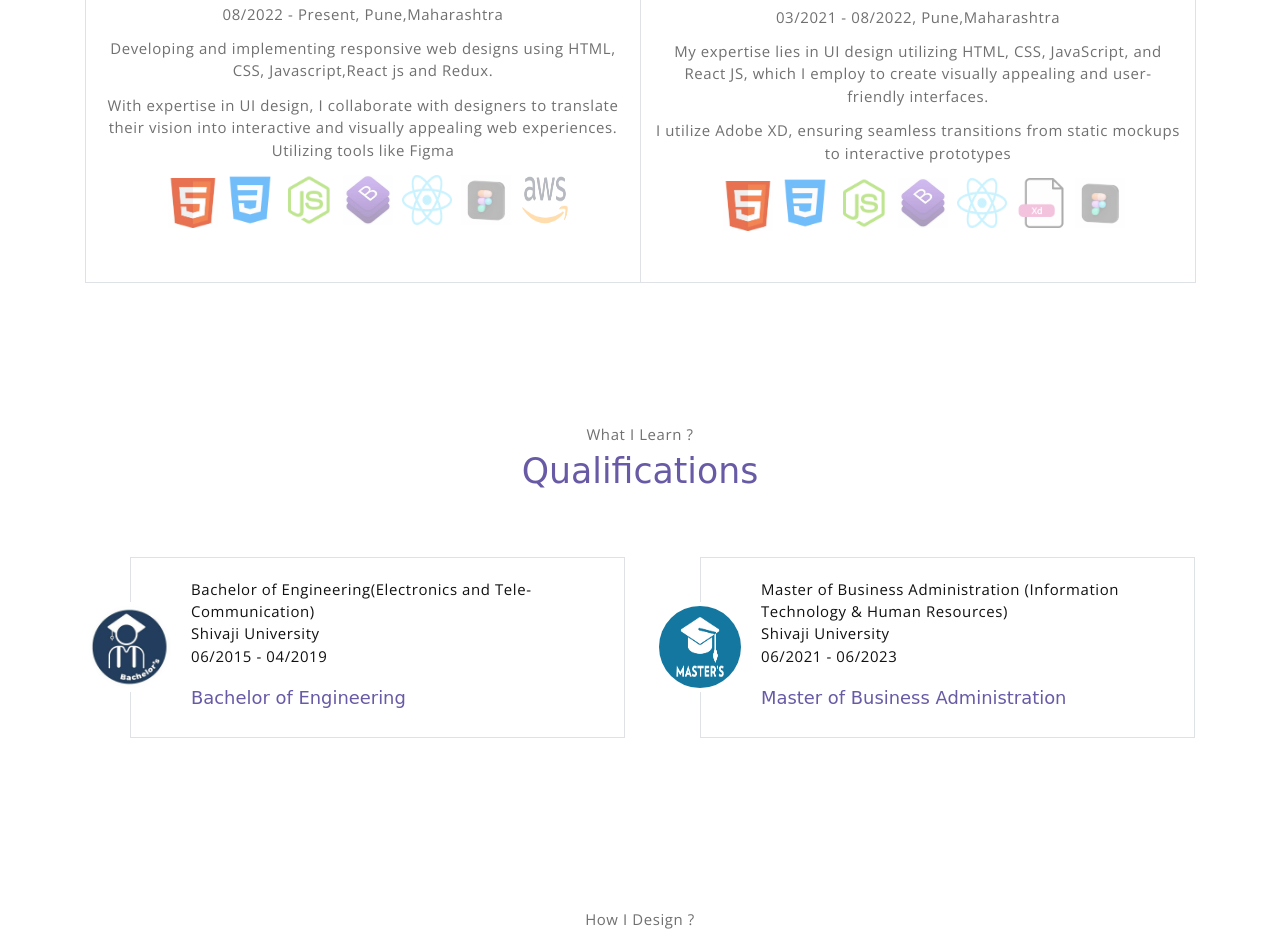
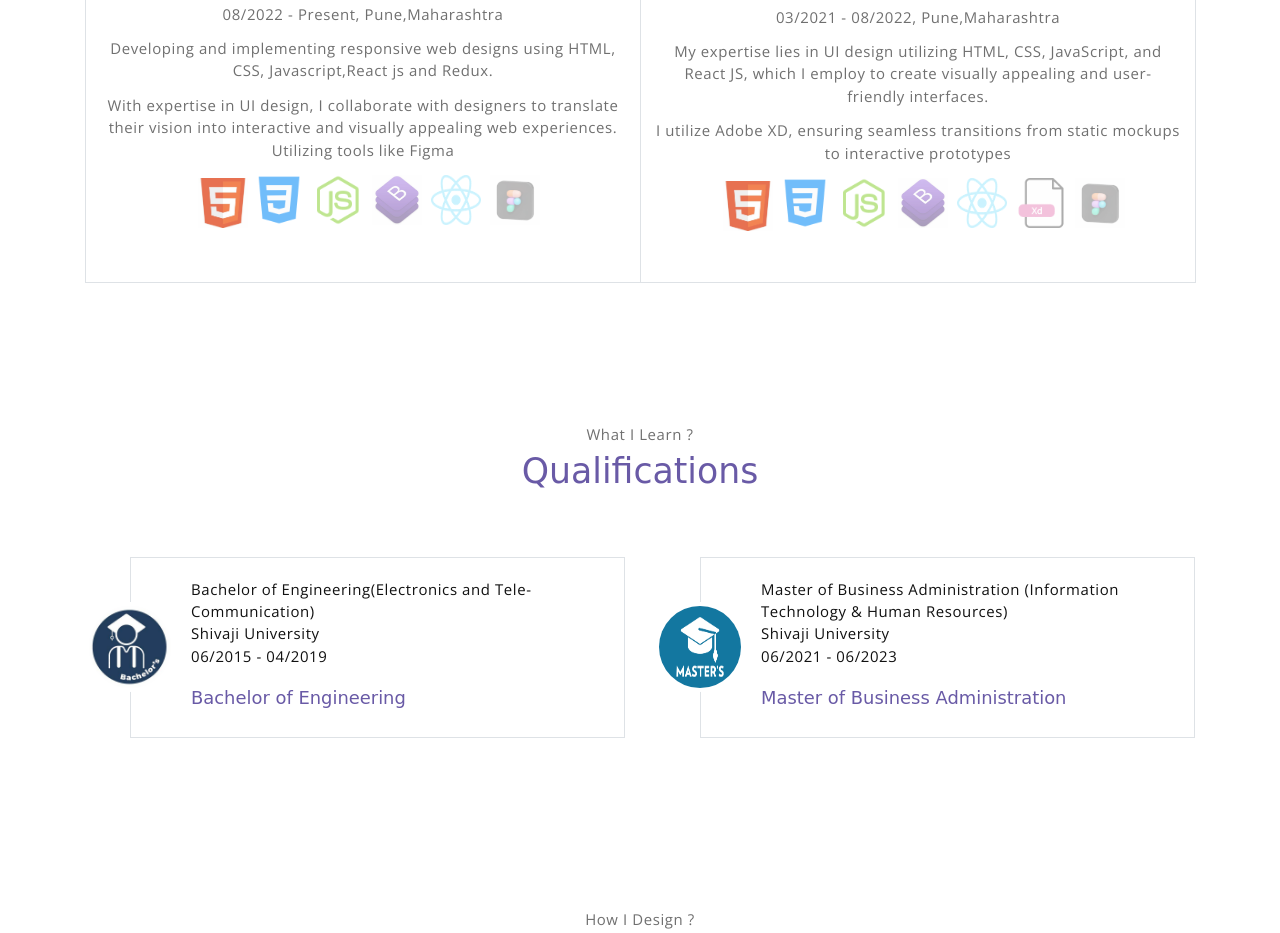
Before and after one commit to Patilgouri/gourinewportfolio, a plain HTML site: page index.html in a window 1280 px wide. Shown: the part 2865-3798 px from the top of the page. Drawn offline with nearby package versions, Linux system fonts and the light colour scheme; a web font is replaced by a local one.

Commit message:
Update index.html

```diff
--- a/index.html
+++ b/index.html
@@ -221,8 +221,7 @@
                                         </span>
                                         <span><img src="assets/imgs/figma.png" height="50px" width="50px"
                                                 alt="HTML logo"></span>
-                                        <span><img src="assets/imgs/aws.png" height="50px" width="50px"
-                                                alt="HTML logo"></span>
+
 
                     </div>
                 </div>
```
